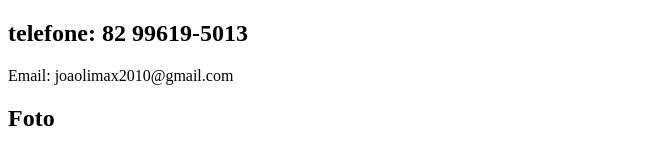
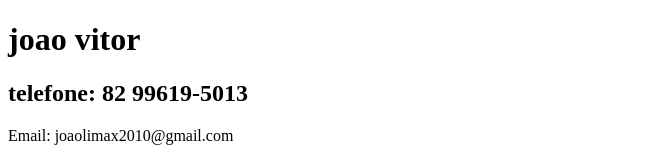
Before and after one commit to JoaoVitor10-art/JoaoVitor10-art.github.io, a plain HTML site: page JoaoVitor10-art.html in a window 1280 px wide. Shown: the top 150 px of the page, without its empty margins (0-657 px from the left). Drawn offline with Linux system fonts and the light colour scheme.

Commit message:
Add heading to JoaoVitor10-art.html

```diff
--- a/JoaoVitor10-art.html
+++ b/JoaoVitor10-art.html
@@ -1,4 +1,5 @@
 <!DOCTYPE html>
+<h1>joao vitor</h1>
 <html lang="pt-BR">
 <head>
     <meta charset="UTF-8">
```
